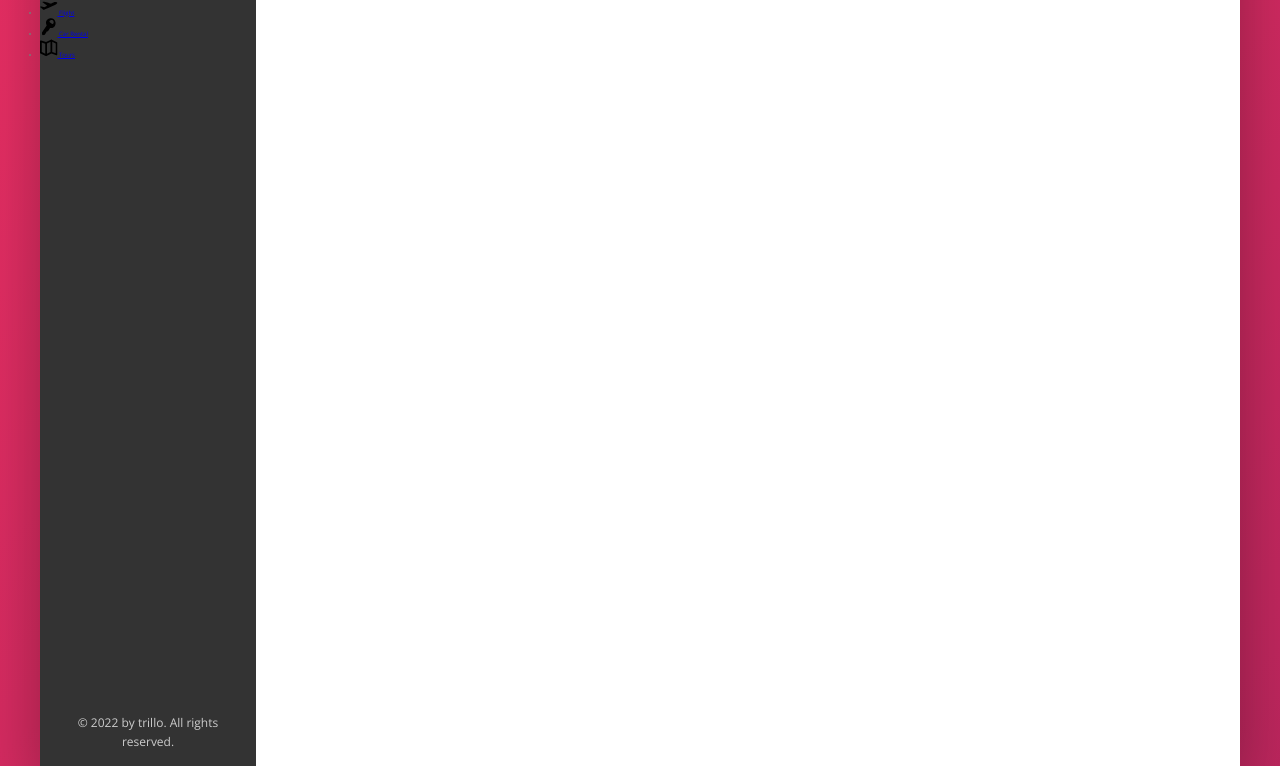
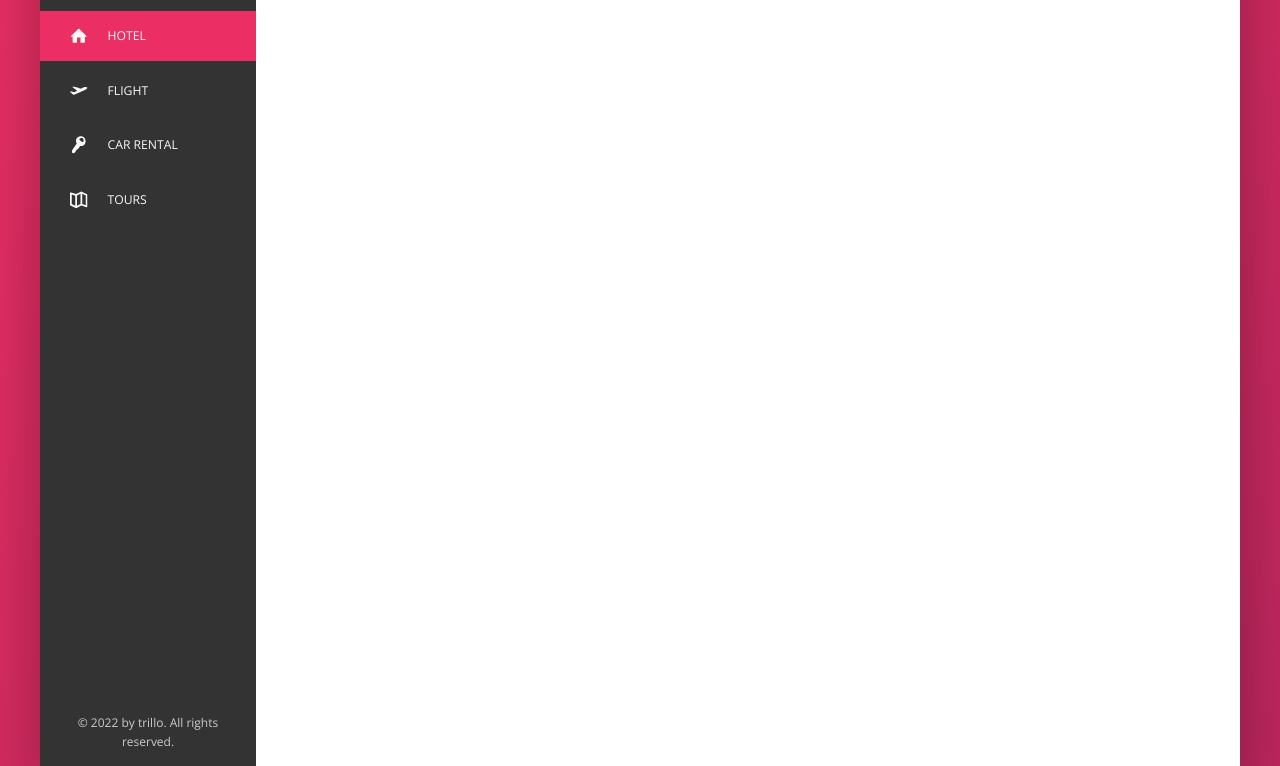
Before and after one commit to rnldbss/trillo, a website: page index.html in a window 1280 px wide. Shown: the part 174-940 px from the top of the page. Drawn offline with nearby package versions, Linux system fonts and the light colour scheme.

Commit message:
final adjustments side nav, animations & styling

```diff
--- a/index.html
+++ b/index.html
@@ -55,7 +55,7 @@
       <div class="content">
         <nav class="sidebar">
           <ul class="side-nav">
-            <li class="side-nav__item">
+            <li class="side-nav__item side-nav__item--active">
               <a href="#" class="side-nav__link">
                 <svg class="side-nav__icon">
                   <use xlink:href="img/sprite.svg#icon-home"></use>
--- a/sass/_components.scss
+++ b/sass/_components.scss
@@ -17,7 +17,7 @@
 
   &__input {
     font-family: inherit;
-    font-size: inherit;
+    font-size: 1.4rem;
     color: inherit;
     border: none;
     background-color: var(--color-grey-light-2);
@@ -105,7 +105,7 @@
   }
 
   &__user {
-    font-size: 1.4rem;
+    font-size: 2rem;
   }
 
   &__user-photo {
@@ -122,15 +122,59 @@
 //SIDE NAVIGATION
 
 .side-nav {
+  font-size: 5rem;
+  list-style: none;
+  margin-top: 3.5rem;
+
   &__item {
+    position: relative;
+
+    &:not(:last-child) {
+      margin-bottom: 0.5rem;
+    }
   }
 
-  &__link {
+  &__item::before {
+    content: "";
+    position: absolute;
+    top: 0;
+    left: 0;
+    height: 100%;
+    width: 3px;
+    background-color: var(--color-primary);
+    transform: scaleY(0);
+    transition: transform 0.2s, width cubic-bezier(1, 0, 0, 1) 0.4s 0.2s,
+      background-color 1s;
+  }
+
+  &__item:hover::before,
+  &__item--active::before {
+    transform: scaleY(1);
+    width: 100%;
+  }
+
+  &__item:active::before {
+    background-color: var(--color-primary-light);
+  }
+
+  &__link:link,
+  &__link:visited {
+    color: var(--color-grey-light-1);
+    text-decoration: none;
+    text-transform: uppercase;
+    display: block;
+    padding: 1.5rem 3rem;
+    display: flex;
+    align-items: center;
+    position: relative;
+    z-index: 10;
   }
 
   &__icon {
     width: 1.75rem;
     height: 1.75rem;
+    margin-right: 2rem;
+    fill: currentColor;
   }
 }
 
```
Also changed, not shown: css/style.css, 1 other file.
